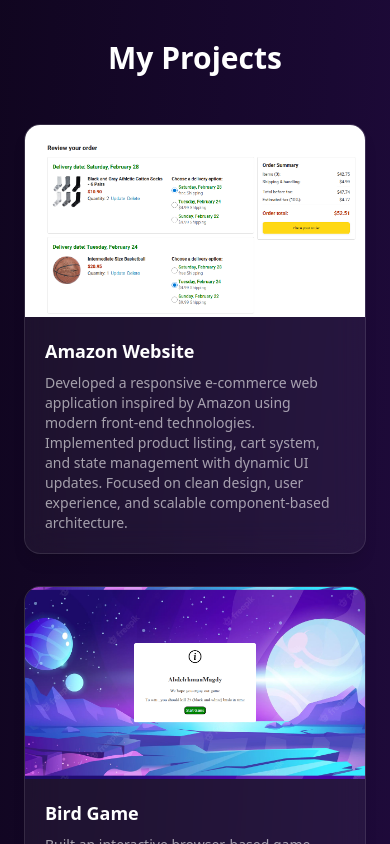
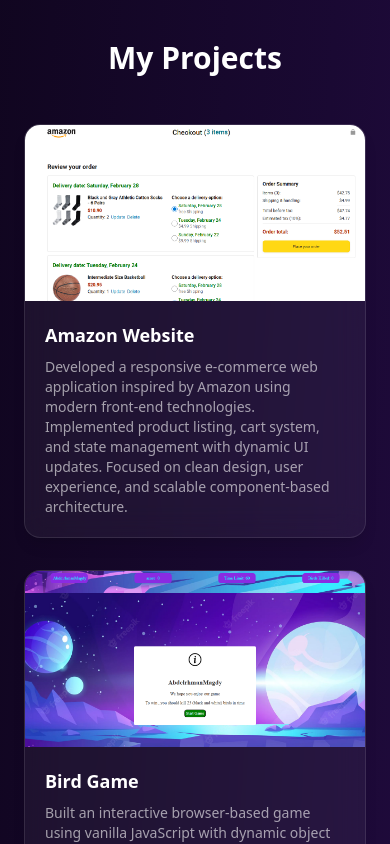
Before and after one commit to abdomagdy1012/portfolioo, a React app: page / in a window 390 px wide. Shown: the part 900-1744 px from the top of the page. Built offline with nearby package versions, Linux system fonts and the light colour scheme; the HTML template or start-up script is replaced by a standard one.

Commit message:
Update for mobile second

```diff
--- a/src/components/ProjectCard.jsx
+++ b/src/components/ProjectCard.jsx
@@ -6,6 +6,8 @@
 
   const springX = useSpring(x, { stiffness: 150, damping: 15 });
   const springY = useSpring(y, { stiffness: 150, damping: 15 });
+
+  const isDesktop = typeof window !== "undefined" && window.innerWidth > 768;
 
   const handleMouseMove = (e) => {
     const rect = e.currentTarget.getBoundingClientRect();
@@ -28,15 +30,16 @@
   return (
     <motion.div
       style={{ x: springX, y: springY }}
-      onMouseMove={(e) => window.innerWidth > 768 && handleMouseMove(e)}
+      onMouseMove={isDesktop ? handleMouseMove : undefined}
       onMouseLeave={handleMouseLeave}
       className="relative group bg-white/5 border border-white/10 rounded-2xl overflow-hidden backdrop-blur-lg shadow-lg hover:shadow-purple-500/20 transition"
     >
       {/* Image */}
-      <div className="relative overflow-hidden">
+      <div className="overflow-hidden">
         <img
           src={project.image}
-  className="w-full h-48 object-cover transition duration-300 group-hover:scale-105"
+          alt={project.title}
+          className="w-full h-44 sm:h-48 object-cover object-top transition duration-300 group-hover:scale-105"
         />
       </div>
 
@@ -46,8 +49,9 @@
         <p className="text-white/60 text-sm mt-2">{project.desc}</p>
       </div>
 
-      {/*Live and links*/}
+      {/* Overlay */}
       <div className="absolute inset-0 bg-black/60 opacity-0 group-hover:opacity-100 transition flex items-center justify-center gap-3">
+        {project.live && (
           <a
             href={project.live}
             target="_blank"
@@ -56,6 +60,7 @@
           >
             Live
           </a>
+        )}
 
         <a
           href={project.github}
--- a/src/components/SectionWrapper.jsx
+++ b/src/components/SectionWrapper.jsx
@@ -3,12 +3,11 @@
 export function SectionWrapper({ children }) {
   return (
     <motion.div
-  initial={{ opacity: 0, y: 60 }}
-  whileInView={{ opacity: 1, y: 0 }}
-  exit={{ opacity: 0, y: 60 }}
-  viewport={{ amount: 0.3, once: false }}
-  transition={{ duration: 0.5 }}
->
+      initial={{ opacity: 0, y: 30 }}
+      whileInView={{ opacity: 1, y: 0 }}
+      viewport={{ once: true, amount: 0.2 }}
+      transition={{ duration: 0.4, ease: "easeOut" }}
+    >
       {children}
     </motion.div>
   );
```
Lines whose indentation alone changed are shown as unchanged.
